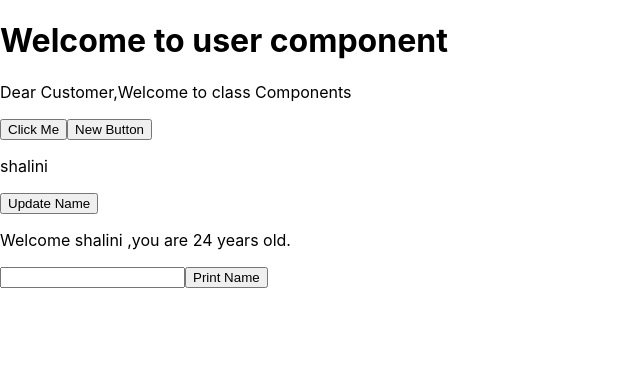
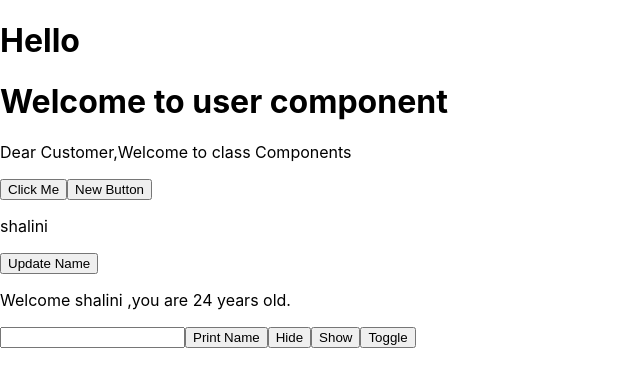
Before and after one commit to shalini47ch/React-Revision, a React (Create React App) app: page / in a window 1280 px wide. Shown: the top 386 px of the page, without its empty margins (0-640 px from the left). Built offline with nearby package versions, Linux system fonts and the light colour scheme.

Commit message:
toggle added

```diff
--- a/src/App.js
+++ b/src/App.js
@@ -5,8 +5,10 @@ import Students from "./components/Students";
 
 function App() {
   const [name, updateName] = useState("shalini");
-  const[data,setData]=useState(null)
+  const [data, setData] = useState(null);
   const [print, setPrint] = useState(false);
+  //here we have implemented the functionality of hide as well as show using useState
+  const [status,setStatus]=useState(true);//so initially we will want to show the element so we will keep it as true
 
   function updateData() {
     updateName("Manisha");
@@ -17,14 +19,13 @@ function App() {
   //to show our data on our screen we can use useState hook of react
   function getData(e) {
     console.log(e.target.value);
-    setData(e.target.value)
+    setData(e.target.value);
   }
 
   return (
     <div className="App">
-      {
-        print?<h1>{data}</h1>:null
-      }
+      {print ? <h1>{data}</h1> : null}
+      {status?<h1>Hello</h1>:null}
       <User />
       <Customer />
       <button onClick={handleClick}>Click Me</button>
@@ -34,6 +35,9 @@ function App() {
       <Students name={name} age="24" />
       <input type="text" onChange={getData} />
       <button onClick={() => setPrint(true)}>Print Name</button>
+      <button onClick={()=>setStatus(false)}>Hide</button>
+      <button onClick={()=>setStatus(true)}>Show</button>
+      <button onClick={()=>setStatus(!status)}>Toggle</button>
     </div>
   );
 }
@@ -44,3 +48,6 @@ export default App;
 //Now we are updating the state of our react application using the use state
 
 //This dynamic update of names or rather data is possible by using the useState in React
+
+//Now applying the logic for hide and show to show or hide button content on the basis of button click
+//if we put the opposite of the existing state we can use that to toggle
```
